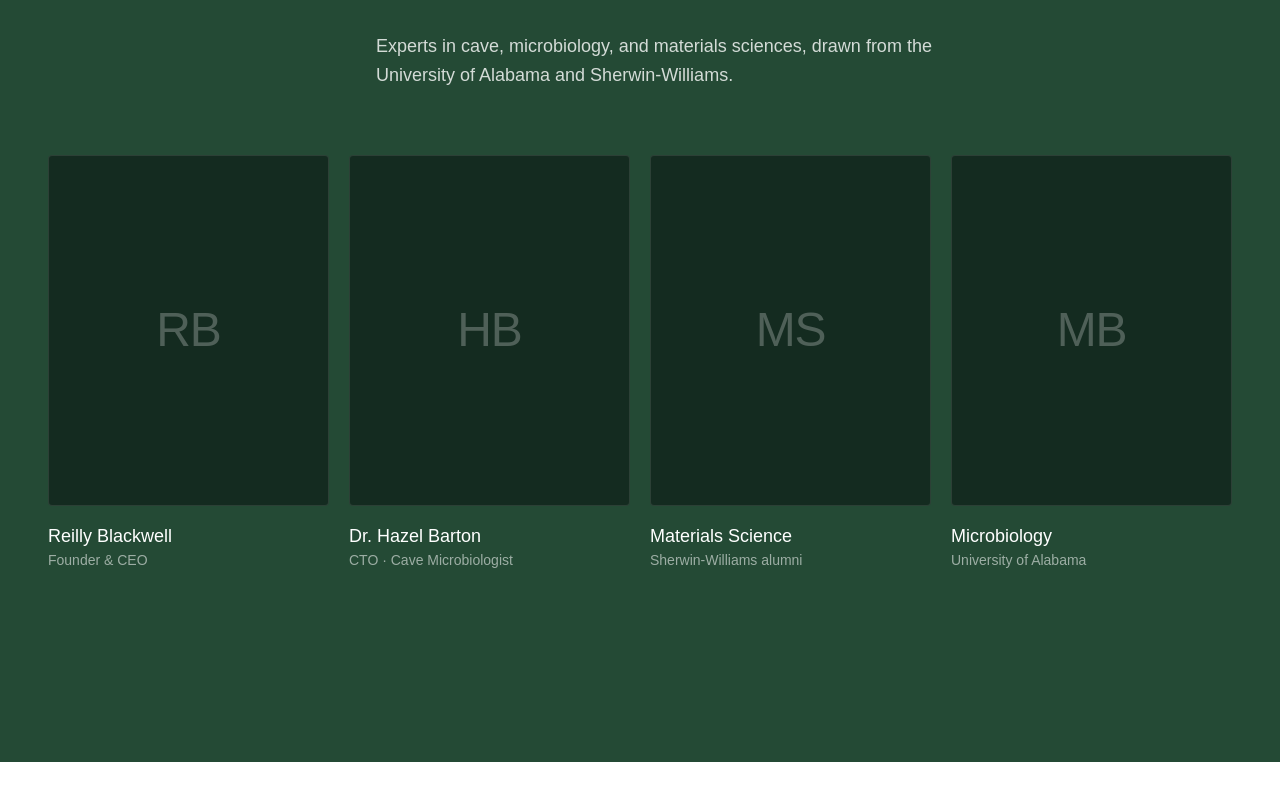
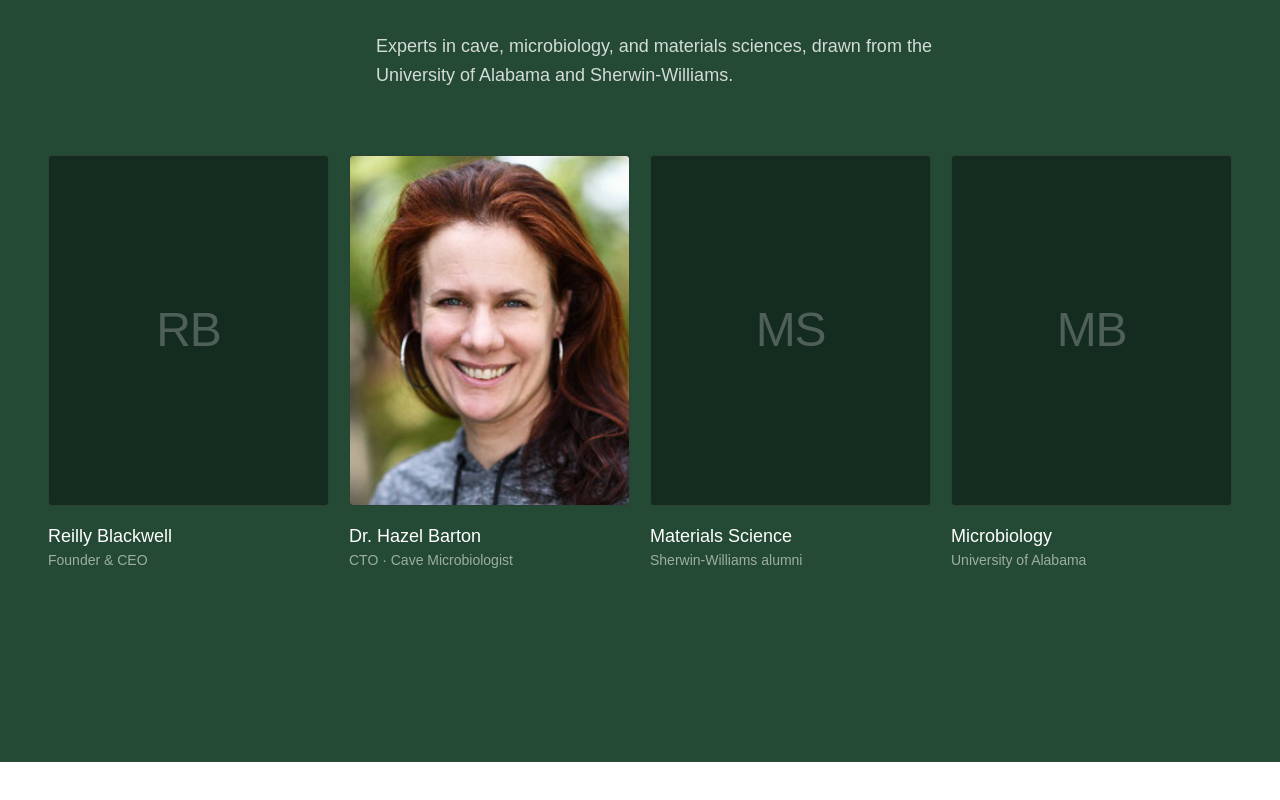
Before and after one commit to milad-ignite/hypogenica-website, a Next.js app: page / in a window 1280 px wide. Shown: the part 4889-5689 px from the top of the page. Built offline with nearby package versions, Linux system fonts and the light colour scheme; a web font is replaced by a local one.

Commit message:
Add Dr. Hazel Barton headshot to team section

```diff
--- a/src/components/ui/team-section.tsx
+++ b/src/components/ui/team-section.tsx
@@ -24,6 +24,7 @@ const TEAM: Member[] = [
     name: "Dr. Hazel Barton",
     role: "CTO · Cave Microbiologist",
     initials: "HB",
+    photo: "/images/team/hazel-barton.jpg",
   },
   { name: "Materials Science", role: "Sherwin-Williams alumni", initials: "MS" },
   { name: "Microbiology", role: "University of Alabama", initials: "MB" },
```
Also changed, not shown: public/images/team/hazel-barton.jpg (added).
